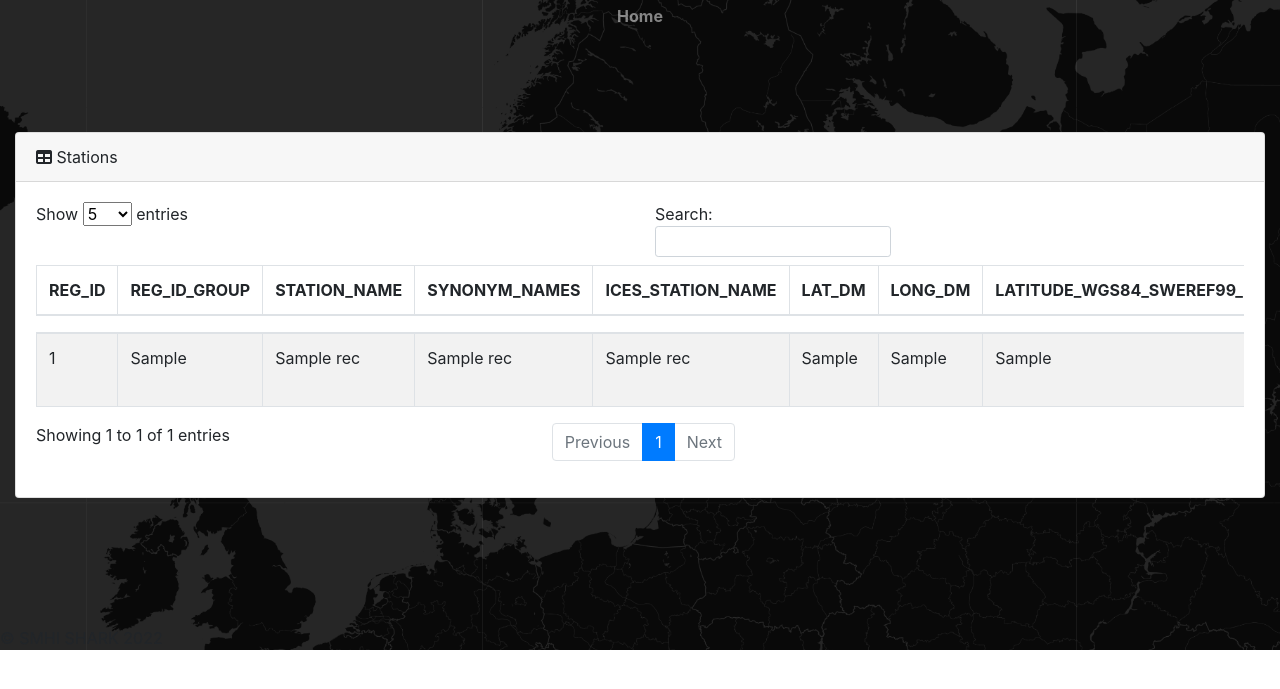
After one commit to sharksmhi/flask_station_app, a Flask app: template templates/searcher.html in a window 1280 px wide. The commit adds this page. Shown: the top 689 px of the page. Run offline with Flask 2, Linux system fonts and the light colour scheme; the template is opened without the code that fills it: most values are stand-ins (such as "Sample title", 1, 10 or a date in 2020); lists and menus that the app fills with data are empty; some libraries are stand-ins or nearby versions.

Commit message:
tst searcher

```diff
--- a/app.py
+++ b/app.py
@@ -24,6 +24,8 @@ import folium
 from folium.plugins import FastMarkerCluster
 from folium.plugins import Fullscreen
 from werkzeug.utils import secure_filename
+import requests
+from io import StringIO
 
 import cbs
 
@@ -50,13 +52,16 @@ def allowed_file(filename):
            filename.rsplit('.', 1)[1].lower() in ALLOWED_EXTENSIONS
 
 
-def get_register_frame(path):
+def get_register_frame(path, raw=False):
     """Return dataframe.
 
     Read master station list (SODC).
     """
+    response = requests.request("GET", "../station_list/getfile")
+
+    # Store string data in a pandas Dataframe.
     df = pd.read_csv(
-        path,
+        StringIO(response.text),
         sep='\t',
         header=0,
         encoding='cp1252',
@@ -64,16 +69,19 @@ def get_register_frame(path):
         keep_default_na=False,
     )
 
-    floats = ['LATITUDE_WGS84_SWEREF99_DD', 'LONGITUDE_WGS84_SWEREF99_DD']
-    df[floats] = df[floats].astype(float)
-    df['SYNONYM_NAMES'] = df['SYNONYM_NAMES'].str.replace('<or>', '; ')
-    return df.filter(
-        ['LATITUDE_WGS84_SWEREF99_DD', 'LONGITUDE_WGS84_SWEREF99_DD',
-         'STATION_NAME', 'REG_ID', 'REG_ID_GROUP', 'SYNONYM_NAMES',
-         'OUT_OF_BOUNDS_RADIUS', 'LAT_DM', 'LONG_DM',
-         'LATITUDE_SWEREF99TM', 'LONGITUDE_SWEREF99TM'],
-        axis=1
-    )
+    if raw:
+        return df
+    else:
+        floats = ['LATITUDE_WGS84_SWEREF99_DD', 'LONGITUDE_WGS84_SWEREF99_DD']
+        df[floats] = df[floats].astype(float)
+        df['SYNONYM_NAMES'] = df['SYNONYM_NAMES'].str.replace('<or>', '; ')
+        return df.filter(
+            ['LATITUDE_WGS84_SWEREF99_DD', 'LONGITUDE_WGS84_SWEREF99_DD',
+             'STATION_NAME', 'REG_ID', 'REG_ID_GROUP', 'SYNONYM_NAMES',
+             'OUT_OF_BOUNDS_RADIUS', 'LAT_DM', 'LONG_DM',
+             'LATITUDE_SWEREF99TM', 'LONGITUDE_SWEREF99TM'],
+            axis=1
+        )
 
 
 def get_template_stations(path):
@@ -159,6 +167,14 @@ def get_bg_image():
         return response
 
 
+@app.route('/searcher', methods=['GET'])
+@app.route('/station_app/searcher', methods=['GET'])
+def searcher():
+    """Search station from the main NODC list."""
+    df = get_register_frame('./data/station.txt', raw=True)
+    return render_template('searcher.html', records=df.to_dict('records'))
+
+
 @app.route('/upload', methods=['GET', 'POST'])
 @app.route('/station_app/upload', methods=['GET', 'POST'])
 def upload_file():
@@ -178,7 +194,7 @@ def upload_file():
         if file and allowed_file(file.filename):
             filename = secure_filename(file.filename)
             file.save(os.path.join(app.config['UPLOAD_FOLDER'], filename))
-            return redirect(url_for('station_map', name=filename))
+            # return redirect(url_for('station_map', name=filename))
     return render_template('upload_file.html')
 
 
@@ -199,3 +215,4 @@ def station_map():
 
 if __name__ == '__main__':
     app.run(port=5000)
+    # TODO kolla upp: https://stackoverflow.com/questions/63833699/building-a-dynamic-table-with-jinja2-html-and-flask
--- a/templates/home.html
+++ b/templates/home.html
@@ -44,8 +44,9 @@
                 <h3 class="masthead-brand">SODC´s StationHandlingTool</h3>
                 <nav class="nav nav-masthead justify-content-center">
                     <a class="nav-link active" href="{{ url_for('home') }}">Home</a>
+                    <a class="nav-link" href="{{ url_for('searcher') }}">Search</a>
+                    <a class="nav-link" href="{{ url_for('upload_file') }}">Upload</a>
                     <a class="nav-link" href="https://github.com/sharksmhi/flask_station_app" target="blank">Github</a>
-                    <a class="nav-link" href="{{ url_for('upload_file') }}">Upload</a>
                 </nav>
             </div>
         </header>
--- /dev/null
+++ b/templates/searcher.html
@@ -0,0 +1,182 @@
+<!DOCTYPE html>
+<html lang="en">
+
+<head>
+  <meta charset="utf-8">
+  <title>Searcher</title>
+  <!-- Bootstrap core CSS -->
+  <link rel="stylesheet" href="https://stackpath.bootstrapcdn.com/bootstrap/4.3.1/css/bootstrap.min.css"
+    integrity="sha384-ggOyR0iXCbMQv3Xipma34MD+dH/1fQ784/j6cY/iJTQUOhcWr7x9JvoRxT2MZw1T" crossorigin="anonymous">
+
+  <style>
+    .wrapper {
+      height: 100%;
+      background-image: url("dm_map.png");
+      background-repeat: no-repeat;
+      background-size: cover;
+      background-color:#333;
+    }
+    .container-fluid {
+      height: 100%;
+    }
+    .bd-placeholder-img {
+      font-size: 1.125rem;
+      text-anchor: middle;
+      -webkit-user-select: none;
+      -moz-user-select: none;
+      -ms-user-select: none;
+      user-select: none;
+    }
+
+    @media (min-width: 768px) {
+      .bd-placeholder-img-lg {
+        font-size: 3.5rem;
+      }
+    }
+    .nav {
+      margin-bottom: 6rem!important;
+    }
+    .nav-masthead .nav-link {
+      padding: .25rem 0;
+      font-weight: 700;
+      color: rgba(255, 255, 255, .5);
+      background-color: transparent;
+      border-bottom: .25rem solid transparent;
+    }
+    .nav-masthead .nav-link:hover,
+    .nav-masthead .nav-link:focus {
+      border-bottom-color: rgba(255, 255, 255, .25);
+    }
+    .nav-masthead .nav-link + .nav-link {
+      margin-left: 1rem;
+    }
+    .nav-masthead .active {
+      color: #fff;
+      border-bottom-color: #fff;
+    }
+    .mb-3, .my-3 {
+      margin-bottom: 8rem!important;
+    }
+    #header-comnt {
+      min-width: 150px !important;
+    }
+  </style>
+
+  <link rel="stylesheet" href="https://cdnjs.cloudflare.com/ajax/libs/font-awesome/6.0.0/css/fontawesome.min.css">
+  <link rel="stylesheet" href="https://cdnjs.cloudflare.com/ajax/libs/font-awesome/6.0.0/css/all.min.css">
+  <link rel="stylesheet" href="https://cdnjs.cloudflare.com/ajax/libs/datatables/1.10.21/css/dataTables.bootstrap4.min.css">
+<!--  <link rel="stylesheet" href="{{ url_for('get_cover_css') }}">-->
+</head>
+
+<!--{% block body %}-->
+
+<body>
+  <div class="wrapper">
+    <header class="masthead mb-auto">
+      <div class="inner">
+          <nav class="nav nav-masthead justify-content-center">
+              <a class="nav-link" href="{{ url_for('home') }}">Home</a>
+          </nav>
+      </div>
+    </header>
+
+
+<!--    <div class="inner">-->
+<!--      <nav class="nav nav-masthead justify-content-center">-->
+<!--        <a class="nav-link active" href="{{ url_for('home') }}">Home</a>-->
+<!--      </nav>-->
+<!--    </div>-->
+    <main>
+      <div id="content-wrapper">
+        <div class="container-fluid">
+          <!-- DataTables -->
+          <div class="card mb-3">
+            <div class="card-header">
+              <i class="fas fa-table"></i>
+              Stations</div>
+            <div class="card-body">
+              <div class="table-striped">
+                <table class="table table-bordered" id="dataTable" width="100%" cellspacing="0">
+                  <thead>
+                    <tr>
+                      <th data-sortable="false">REG_ID</th>
+                      <th data-sortable="false">REG_ID_GROUP</th>
+                      <th data-sortable="true">STATION_NAME</th>
+                      <th data-sortable="false">SYNONYM_NAMES</th>
+                      <th data-sortable="false">ICES_STATION_NAME</th>
+                      <th data-sortable="false">LAT_DM</th>
+                      <th data-sortable="false">LONG_DM</th>
+                      <th data-sortable="false">LATITUDE_WGS84_SWEREF99_DD</th>
+                      <th data-sortable="false">LONGITUDE_WGS84_SWEREF99_DD</th>
+                      <th data-sortable="false">LATITUDE_SWEREF99TM</th>
+                      <th data-sortable="false">LONGITUDE_SWEREF99TM</th>
+                      <th data-sortable="false">OUT_OF_BOUNDS_RADIUS</th>
+                      <th data-sortable="false">WADEP</th>
+                      <th data-sortable="false">EU_CD</th>
+                      <th data-sortable="false">MEDIA</th>
+                      <th id="header-comnt" data-sortable="false">COMNT</th>
+                      <th data-sortable="false">OLD_SHARK_ID</th>
+                    </tr>
+                  </thead>
+                  <tbody>
+                  {% for rec in records %}
+                    <tr>
+                      <td>{{ rec.REG_ID }}</td>
+                      <td>{{ rec.REG_ID_GROUP }}</td>
+                      <td>{{ rec.STATION_NAME }}</td>
+                      <td>{{ rec.SYNONYM_NAMES }}</td>
+                      <td>{{ rec.ICES_STATION_NAME }}</td>
+                      <td>{{ rec.LAT_DM }}</td>
+                      <td>{{ rec.LONG_DM }}</td>
+                      <td>{{ rec.LATITUDE_WGS84_SWEREF99_DD }}</td>
+                      <td>{{ rec.LONGITUDE_WGS84_SWEREF99_DD }}</td>
+                      <td>{{ rec.LATITUDE_SWEREF99TM }}</td>
+                      <td>{{ rec.LONGITUDE_SWEREF99TM }}</td>
+                      <td>{{ rec.OUT_OF_BOUNDS_RADIUS }}</td>
+                      <td>{{ rec.WADEP }}</td>
+                      <td>{{ rec.EU_CD }}</td>
+                      <td>{{ rec.MEDIA }}</td>
+                      <td>{{ rec.COMNT }}</td>
+                      <td>{{ rec.OLD_SHARK_ID }}</td>
+                    </tr>
+                  {% endfor %}
+                  </tbody>
+                </table>
+              </div>
+            </div>
+          </div>
+        </div>
+      </div>
+    </main>
+    <footer class="mastfoot mt-auto">
+      <div class="inner">
+        <p>© SMHI SHARK {{year}}</p>
+      </div>
+    </footer>
+  </div>
+
+  <!-- Bootstrap core JavaScript-->
+  <script src="https://ajax.googleapis.com/ajax/libs/jquery/3.6.0/jquery.min.js"></script>
+  <script src="https://cdnjs.cloudflare.com/ajax/libs/twitter-bootstrap/4.6.1/js/bootstrap.bundle.min.js"></script>
+
+  <!-- Core plugin JavaScript-->
+  <script src="https://cdnjs.cloudflare.com/ajax/libs/jquery-easing/1.4.1/jquery.easing.min.js"></script>
+
+  <!-- Page level plugin JavaScript-->
+  <script src="https://cdnjs.cloudflare.com/ajax/libs/Chart.js/3.7.1/chart.min.js"></script>
+  <script src="https://cdnjs.cloudflare.com/ajax/libs/datatables/1.10.21/js/jquery.dataTables.min.js"></script>
+  <script src="https://cdn.datatables.net/1.11.5/js/dataTables.bootstrap4.min.js"></script>
+  <script src="https://cdnjs.cloudflare.com/ajax/libs/startbootstrap-sb-admin/5.1.1/js/sb-admin.min.js"></script>
+
+<!--  https://datatables.net/-->
+  <script>
+    $(document).ready(function() {
+      $('#dataTable').DataTable( {
+        "scrollX": true,
+        "lengthMenu": [[5, 10, 25, 50, 100], [5, 10, 25, 50, 100]],
+      } );
+     });
+  </script>
+</body>
+<!--{% endblock %}-->
+</html>
```
Also changed, not shown: static/css/cover.css (+13 -0 lines), templates/upload_file.html (+6 -5 lines).
